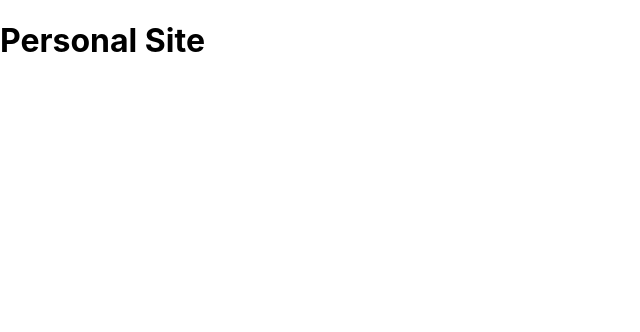
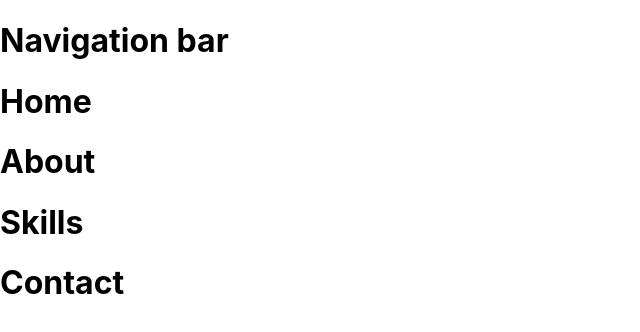
Before and after one commit to SethBowman/personal-site, a React (Create React App) app: page / in a window 1280 px wide. Shown: the top 332 px of the page, without its empty margins (0-640 px from the left). Built offline with nearby package versions, Linux system fonts and the light colour scheme.

Commit message:
Fixed import path directory issue

```diff
--- a/src/App.js
+++ b/src/App.js
@@ -1,8 +1,17 @@
+import Navbar from './components/Navbar/Navbar.js';
+import About from './components/About/About.js';
+import Home from './components/Home/Home.js';
+import Skills from './components/Skills/Skills.js';
+import Contact from './components/Contact/Contact.js';
 
 const App = () => {
   return (
     <div className="App">
-      <h1>Personal Site</h1>
+      < Navbar />
+      < Home />
+      < About />
+      < Skills />
+      < Contact />
     </div>
   );
 }
```
